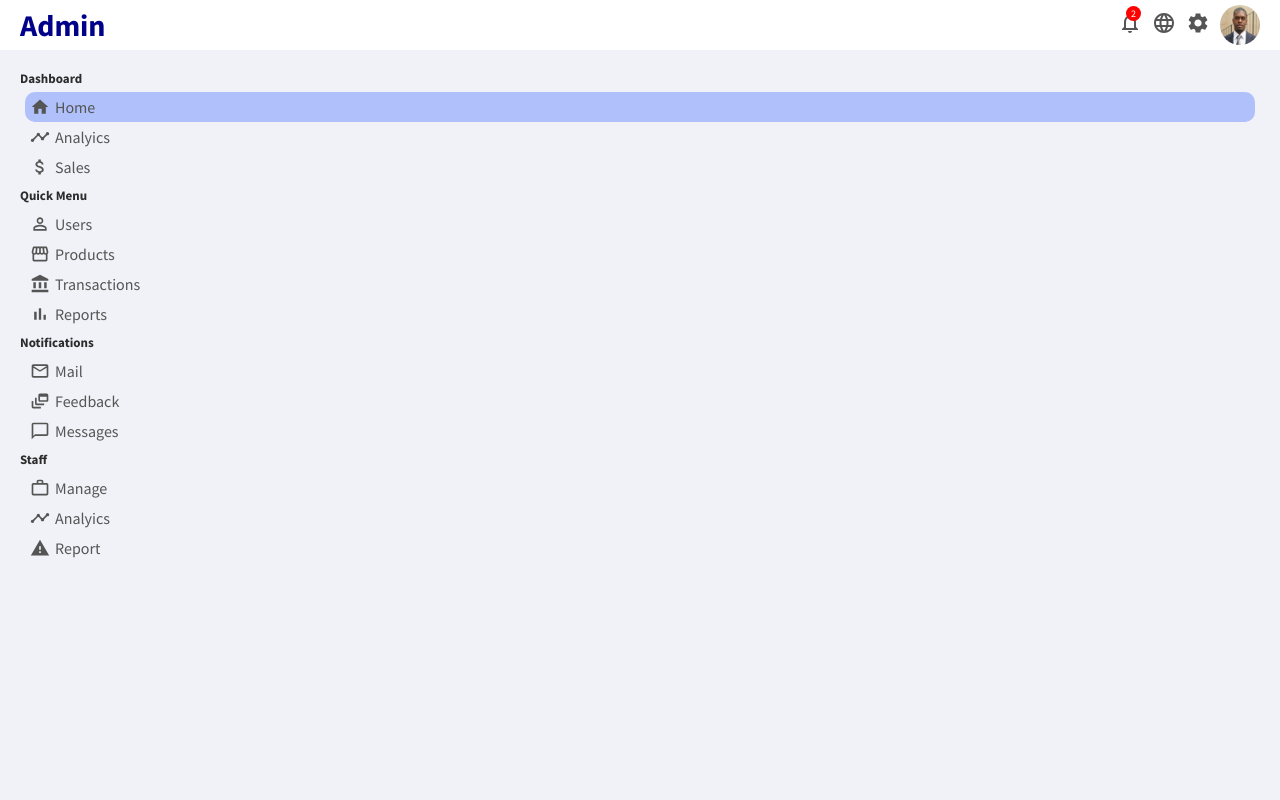
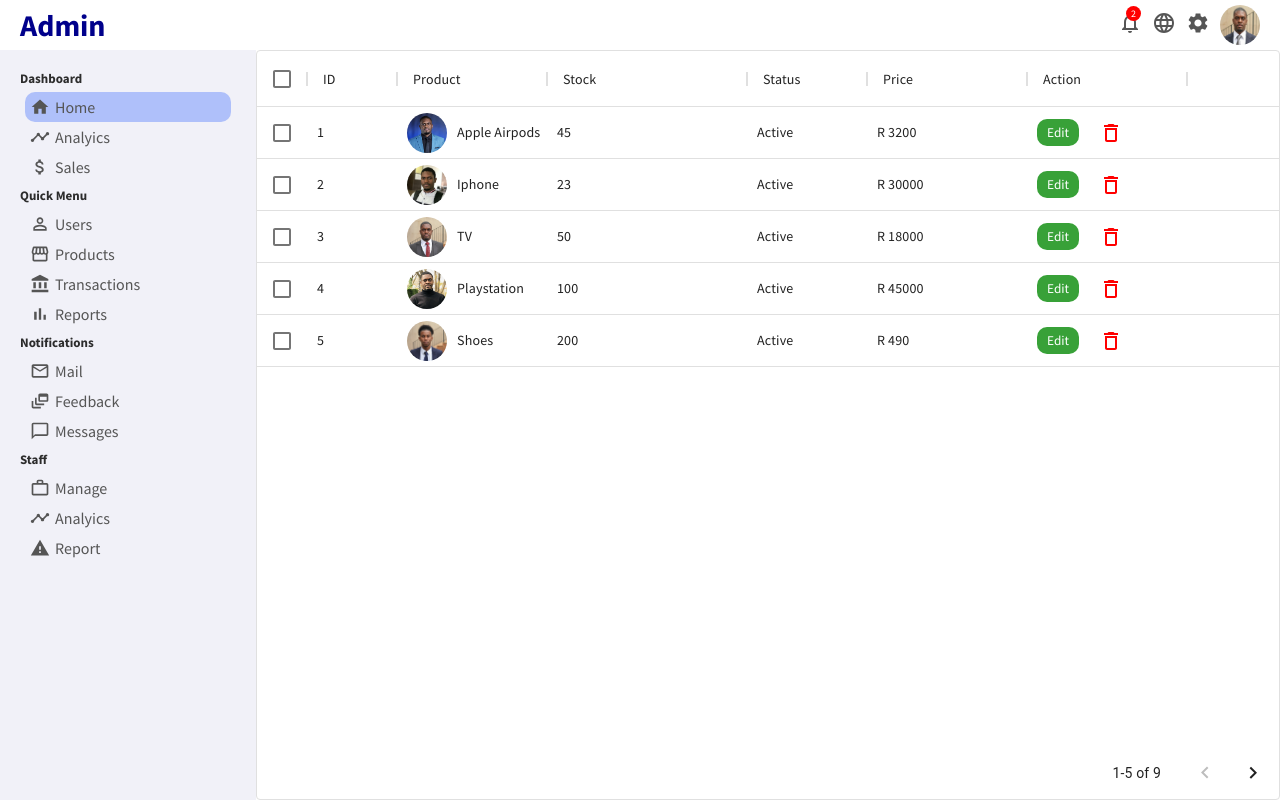
Before and after one commit to jed-code/admin_UI, a React (Create React App) app: page /Products in a window 1280 px wide. Built offline with nearby package versions, Linux system fonts and the light colour scheme.

Commit message:
product page

```diff
--- a/src/App.js
+++ b/src/App.js
@@ -7,6 +7,7 @@
 import UserList from "./components/pages/userList/UserList";
 import User from "./components/pages/user/User";
 import NewUser from "./components/pages/newUser/NewUser";
+import ProductList from "./components/pages/ProductList/ProductList";
 
 function App() {
   return (
@@ -19,6 +20,9 @@
           <Route path="/users" element={<UserList />} />
           <Route path="/user/:userId" element={<User />} />
           <Route path="/newUser" element={<NewUser />} />
+          <Route path="/Products" element={<ProductList />} />
+          <Route path="/Products/:ProductsId" element={<User />} />
+          <Route path="/NewProduct" element={<NewUser />} />
         </Routes>
       </div>
     </Router>
--- a/src/app.css
+++ b/src/app.css
@@ -1,3 +1,7 @@
 .container {
   display: flex;
 }
+.link {
+  text-decoration: none;
+  color: inherit;
+}
--- /dev/null
+++ b/src/components/pages/ProductList/ProductList.jsx
@@ -0,0 +1,78 @@
+import "./productList.css";
+import { DataGrid } from "@material-ui/data-grid";
+import { DeleteOutline } from "@material-ui/icons";
+import { productRows } from "../../../dummyData";
+import { Link } from "react-router-dom";
+import { useState } from "react";
+
+export default function ProductList() {
+  const [data, setData] = useState(productRows);
+  const handleDelete = (id) => {
+    setData(data.filter((item) => item.id !== id));
+  };
+  const columns = [
+    { field: "id", headerName: "ID", width: 90 },
+    {
+      field: "product",
+      headerName: "Product",
+      width: 150,
+      editable: true,
+      renderCell: (params) => {
+        return (
+          <div className="productListCell">
+            <img src={params.row.img} alt="" className="productListImage" />
+            {params.row.name}
+          </div>
+        );
+      },
+    },
+    {
+      field: "stock",
+      headerName: "Stock",
+      width: 200,
+      editable: true,
+    },
+    {
+      field: "status",
+      headerName: "Status",
+      width: 120,
+      sortable: false,
+    },
+    {
+      field: "price",
+      headerName: "Price",
+      editable: true,
+
+      width: 160,
+    },
+    {
+      field: "action",
+      headerName: "Action",
+      width: 160,
+      renderCell: (params) => {
+        return (
+          <>
+            <Link to={"/Products" + params.row.id}>
+              <button className="productListEdit">Edit</button>
+            </Link>
+            <DeleteOutline
+              className="productListDelete"
+              onClick={() => handleDelete(params.row.id)}
+            />
+          </>
+        );
+      },
+    },
+  ];
+  return (
+    <div className="productList">
+      <DataGrid
+        rows={data}
+        columns={columns}
+        pageSize={5}
+        checkboxSelection
+        disableSelectionOnClick
+      />
+    </div>
+  );
+}
--- /dev/null
+++ b/src/components/pages/ProductList/productList.css
@@ -0,0 +1,32 @@
+.productList {
+  flex: 4;
+}
+.UserList {
+  flex: 4;
+  height: 400px;
+  width: "100%";
+}
+.productListCell {
+  display: flex;
+  align-items: center;
+}
+.productListImage {
+  width: 40px;
+  height: 40px;
+  border-radius: 50%;
+  object-fit: cover;
+  margin-right: 10px;
+}
+.productListEdit {
+  border: none;
+  border-radius: 10px;
+  padding: 5px 10px;
+  background-color: rgb(56, 161, 56);
+  color: white;
+  cursor: pointer;
+  margin-right: 20px;
+}
+.productListDelete {
+  color: red;
+  cursor: pointer;
+}
--- a/src/components/sidebar/Sidebar.jsx
+++ b/src/components/sidebar/Sidebar.jsx
@@ -14,6 +14,7 @@
   WorkOutline,
   ReportProblem,
 } from "@material-ui/icons";
+import { Link } from "react-router-dom";
 
 export default function Sidebar() {
   return (
@@ -37,14 +38,19 @@
           </ul>
           <h3 className="sidebarTitle">Quick Menu</h3>
           <ul className="sidebarList">
+            <Link to="/users" className="link">
               <li className="sidebarListItem">
                 <PermIdentity className="sidebarIcon" />
                 Users
               </li>
+            </Link>
+            <Link to="Products" className="link">
               <li className="sidebarListItem">
                 <Storefront className="sidebarIcon" />
                 Products
               </li>
+            </Link>
+
             <li className="sidebarListItem">
               <AccountBalance className="sidebarIcon" />
               Transactions
--- a/src/dummyData.js
+++ b/src/dummyData.js
@@ -1,3 +1,78 @@
+export const productRows = [
+  {
+    id: 1,
+    name: "Apple Airpods",
+    img: "./image/jed6.jpg",
+    stock: 45,
+    status: "Active",
+    price: "R 3200",
+  },
+  {
+    id: 2,
+    name: "Iphone",
+    img: "./image/jed2.jpg",
+    stock: 23,
+    status: "Active",
+    price: "R 30000",
+  },
+  {
+    id: 3,
+    name: "TV",
+    img: "./image/jed4.jpg",
+    stock: 50,
+    status: "Active",
+    price: "R 18000",
+  },
+  {
+    id: 4,
+    name: "Playstation",
+    img: "./image/jed5.png",
+    stock: 100,
+    status: "Active",
+    price: "R 45000",
+  },
+  {
+    id: 5,
+    name: "Shoes",
+    img: "./image/jed3.jpg",
+    stock: 200,
+    status: "Active",
+    price: "R 490",
+  },
+  {
+    id: 6,
+    name: "Bag",
+    img: "./image/jeje4.png",
+    stock: 130,
+    status: "Active",
+    price: "R 700",
+  },
+  {
+    id: 7,
+    name: "Belt",
+    img: "./image/jeje3.png",
+    stock: 50,
+    status: "Active",
+    price: "R 350",
+  },
+  {
+    id: 8,
+    name: "Car",
+    img: "./image/jeje1.png",
+    stock: 10,
+    status: "Active",
+    price: "R 4000000",
+  },
+  {
+    id: 9,
+    name: "Bed",
+    img: "./image/jeje2.png",
+    stock: 20,
+    status: "Active",
+    price: "R 4300",
+  },
+];
+
 export const userRows = [
   {
     id: 1,
```
Lines whose indentation alone changed are shown as unchanged.
